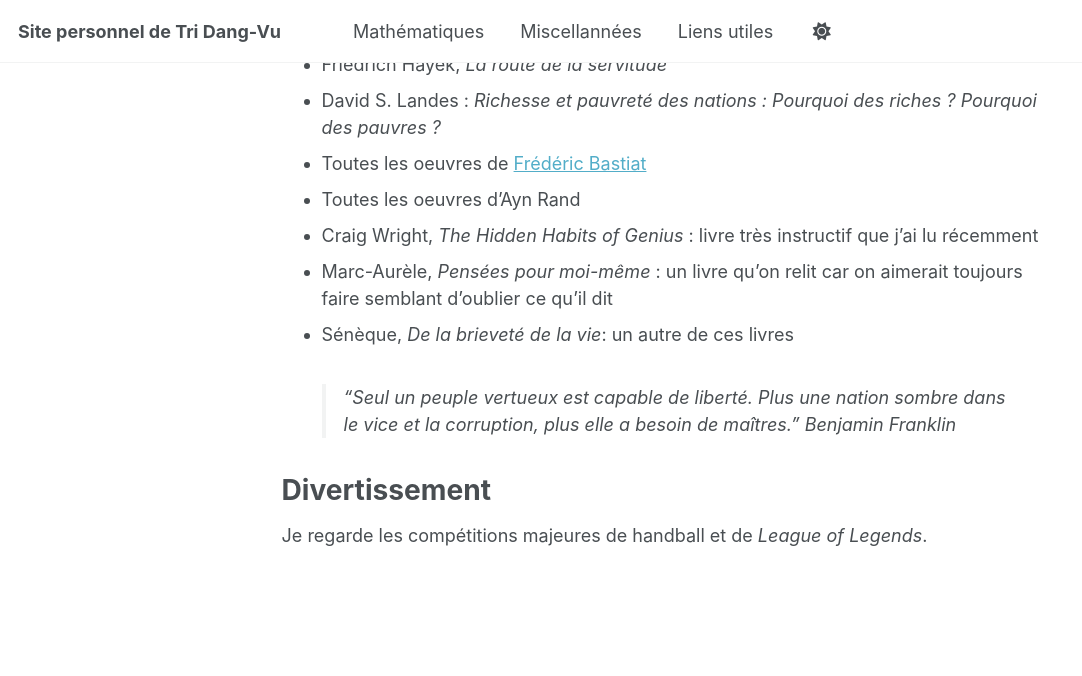
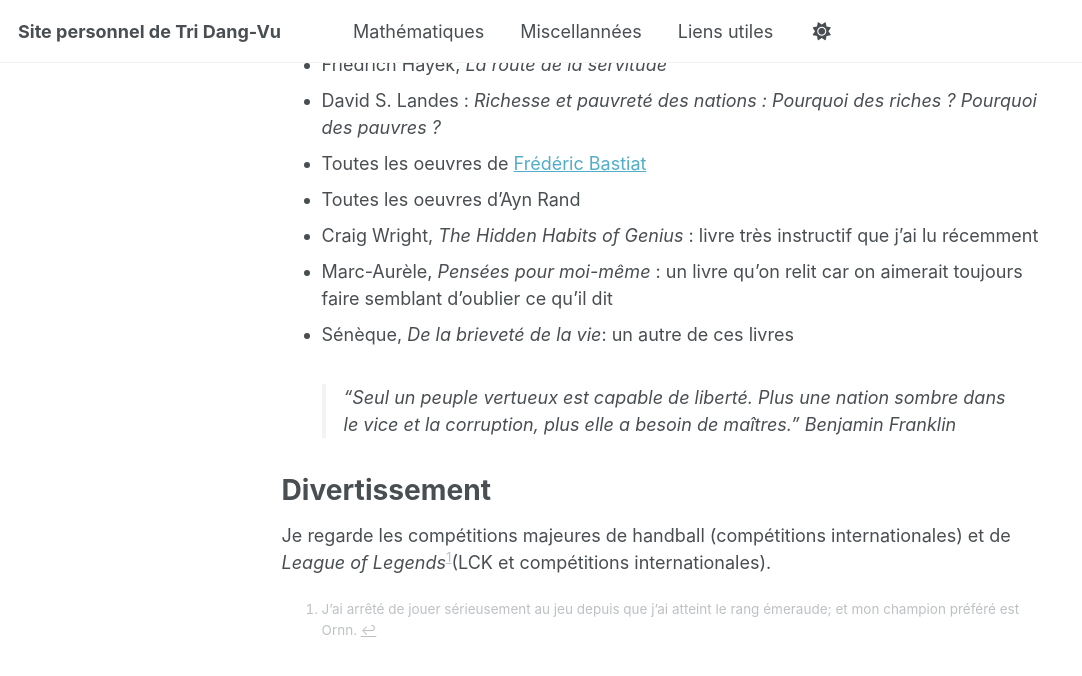
Before and after one commit to tridangvu/tridangvu.github.io, a Jekyll site: the page built from _pages/misc.md, in a window 1280 px wide and 900 px high, scrolled down 1066 px. Shown: the top 676 px of the window, without its empty margins (0-1082 px from the left). Built offline with Jekyll 4.4.1, drawn with Linux system fonts in a browser that asks for light colours; a script that is not in the unit is left out.

Commit message:
Update misc.md

```diff
--- a/_pages/misc.md
+++ b/_pages/misc.md
@@ -39,4 +39,6 @@ Vous trouverez ici quelques-uns de mes centres d'intérêts en dehors des mathé
 
 
 # Divertissement
-Je regarde les compétitions majeures de handball et de *League of Legends*.
+Je regarde les compétitions majeures de handball (compétitions internationales) et de *League of Legends*[^1](LCK et compétitions internationales).
+
+[^1]: J'ai arrêté de jouer sérieusement au jeu depuis que j'ai atteint le rang émeraude; et mon champion préféré est Ornn.
```
